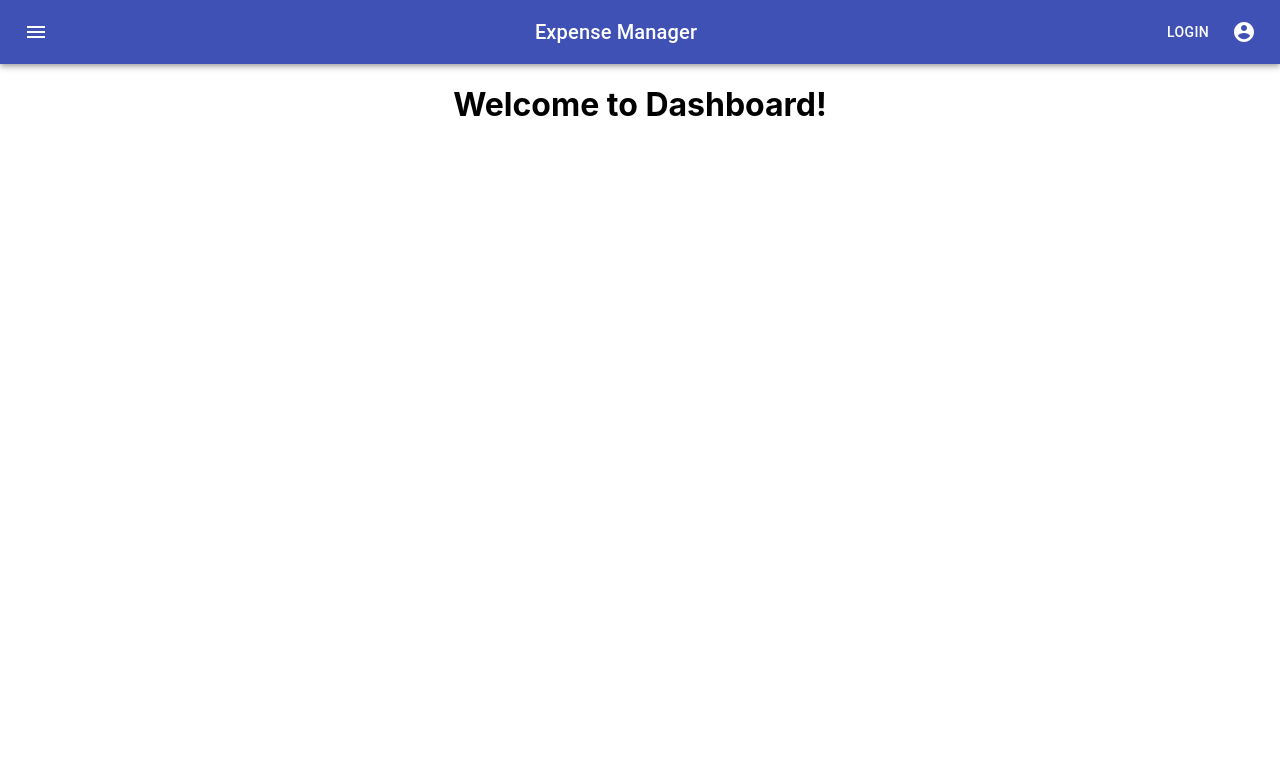
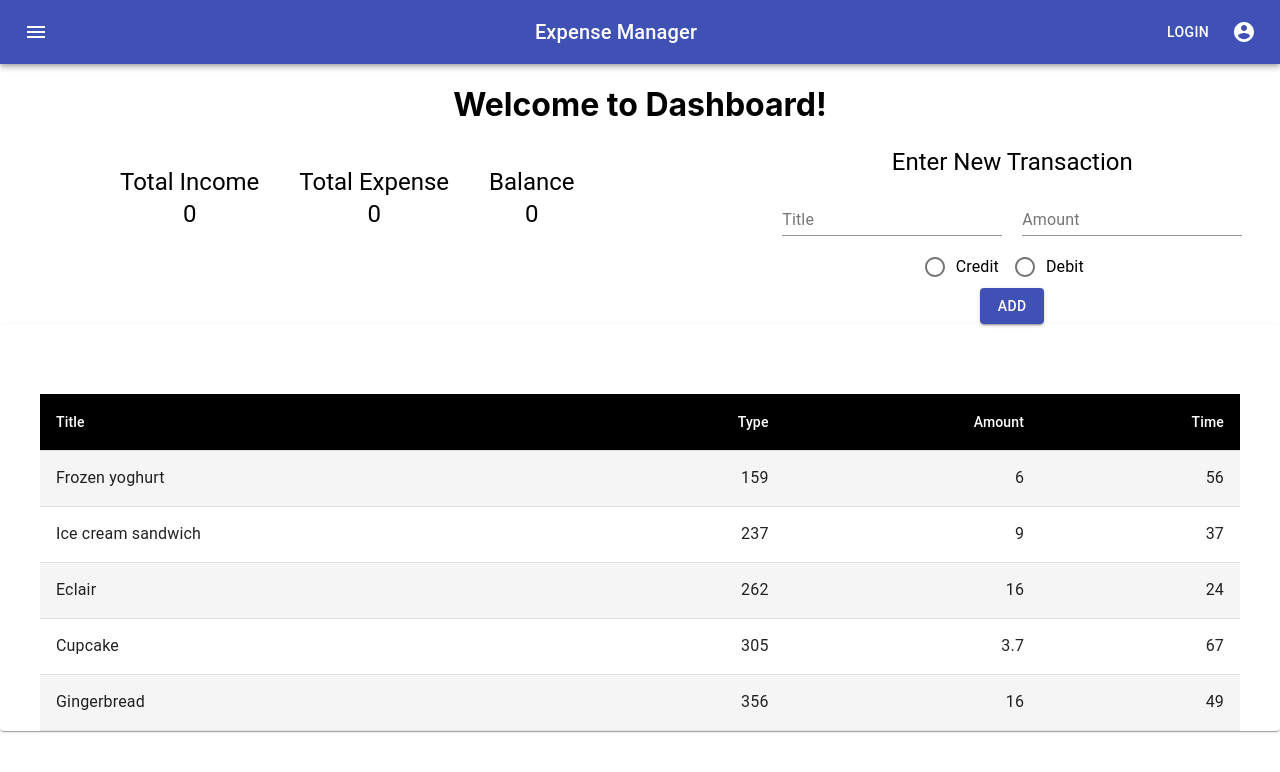
Before and after one commit to Richa-24/Expense-Manager, a React (Create React App) app in the folder react/: page /dashboard in a window 1280 px wide. Shown: the top 772 px of the page. Built offline with nearby package versions, Linux system fonts and the light colour scheme; no server answers.

Commit message:
Dashboard UI

```diff
--- a/react/src/App.js
+++ b/react/src/App.js
@@ -1,10 +1,22 @@
-import React from 'react';
+import React, { useEffect } from 'react';
 import './App.css';
 import Routes from './Pages/Routes';
 import { BrowserRouter } from 'react-router-dom'
 import Navbar from './Components/Navbar';
+import { useDispatch } from 'react-redux';
+import { loginSuccess } from './Redux/auth/actions';
 
 function App() {
+
+  const dispatch = useDispatch()
+
+  useEffect(() => {
+    const auth = localStorage.getItem("auth")
+    if (auth) {
+      dispatch(loginSuccess(auth))
+    }
+  })
+
   return (
     <div className="App">
       <BrowserRouter>
--- a/react/src/Pages/Dashboard.jsx
+++ b/react/src/Pages/Dashboard.jsx
@@ -1,10 +1,177 @@
-import React from 'react'
+import React, { useState, useEffect } from 'react';
+import { useSelector, useDispatch } from 'react-redux';
+import { withStyles, makeStyles } from '@material-ui/core/styles';
+import Table from '@material-ui/core/Table';
+import TableBody from '@material-ui/core/TableBody';
+import TableCell from '@material-ui/core/TableCell';
+import TableContainer from '@material-ui/core/TableContainer';
+import TableHead from '@material-ui/core/TableHead';
+import TableRow from '@material-ui/core/TableRow';
+import Paper from '@material-ui/core/Paper';
+import { Box, Typography, TextField, FormControl, FormControlLabel, FormLabel, Radio, RadioGroup, Button } from '@material-ui/core';
+import { postUserTransactions } from '../Redux/app/actions'
+import { fetchUserTransactions } from '../Redux/app/actions'
+
+const StyledTableCell = withStyles((theme) => ({
+    head: {
+        backgroundColor: theme.palette.common.black,
+        color: theme.palette.common.white,
+    },
+    body: {
+        fontSize: 16,
+    },
+}))(TableCell);
+
+const StyledTableRow = withStyles((theme) => ({
+    root: {
+        '&:nth-of-type(odd)': {
+            backgroundColor: theme.palette.action.hover,
+        },
+    },
+}))(TableRow);
+
+function createData(name, calories, fat, carbs) {
+    return { name, calories, fat, carbs };
+}
+
+const rows = [
+    createData('Frozen yoghurt', 159, 6.0, 56),
+    createData('Ice cream sandwich', 237, 9.0, 37),
+    createData('Eclair', 262, 16.0, 24),
+    createData('Cupcake', 305, 3.7, 67),
+    createData('Gingerbread', 356, 16.0, 49),
+];
+
+const useStyles = makeStyles({
+    topRow: {
+        display: 'flex',
+        margin: "auto",
+        paddingLeft: 100
+
+    },
+
+    newTrans: {
+        margin: "auto",
+        paddingLeft: 150
+    },
+
+    transInput: {
+        margin: 10
+    },
+
+    total: {
+        display: 'flex',
+    },
+
+    title: {
+        padding: 20
+    },
+
+    table: {
+        minWidth: 700,
+        maxWidth: 1200,
+        margin: "auto",
+        marginTop: 70
+    },
+
+
+});
 
 export default function Dashboard() {
+    const classes = useStyles();
+    const dispatch = useDispatch()
 
+    const [income, setIncome] = useState(0)
+    const [balance, setBalance] = useState(0)
+    const [expense, setExpense] = useState(0)
+
+    const [title, setTitle] = useState("")
+    const [amount, setAmount] = useState("")
+    const [type, setType] = useState("")
+
+
+    let user_id = useSelector((state) => state.auth.user_id)
+    let transactions_data = useSelector((state) => state.app.transactions_data) || []
+    console.log(transactions_data)
+
+    useEffect(() => {
+        let user_id = localStorage.getItem("auth")
+        console.log(user_id)
+        dispatch(fetchUserTransactions(user_id))
+    }, [])
+
+    const handleAdd = () => {
+        let item = {
+            title: title,
+            amount: amount,
+            type: type,
+            user_id: user_id
+        }
+        dispatch(postUserTransactions(item))
+        console.log(item)
+    }
     return (
         <>
             <h1>Welcome to Dashboard!</h1>
+
+            <Box className={classes.topRow}>
+                <Box className={classes.total}>
+                    <Typography variant="h5" className={classes.title}>
+                        <Box>Total Income</Box>
+                        <Box>{income}</Box>
+                    </Typography>
+                    <Typography variant="h5" className={classes.title}>
+                        <Box>Total Expense</Box>
+                        <Box>{expense}</Box>
+                    </Typography>
+                    <Typography variant="h5" className={classes.title}>
+                        <Box>Balance</Box>
+                        <Box>{balance}</Box>
+                    </Typography>
+                </Box>
+
+                <Box className={classes.newTrans}>
+                    <Typography variant="h5" > Enter New Transaction</Typography>
+
+                    <TextField id="standard-basic" label="Title" className={classes.transInput} value={title} onChange={(e) => setTitle(e.target.value)} />
+                    <TextField id="standard-basic" label="Amount" className={classes.transInput} value={amount} onChange={(e) => setAmount(e.target.value)} />
+
+                    <Box><FormControl component="fieldset">
+
+                        <RadioGroup row aria-label="position" name="position" value={type} onChange={(e) => setType(e.target.value)}>
+                            <FormControlLabel value="C" control={<Radio color="primary" />} label="Credit" />
+                            <FormControlLabel value="D" control={<Radio color="primary" />} label="Debit" />
+                        </RadioGroup>
+                    </FormControl></Box>
+
+                    <Box><Button variant="contained" color="primary" onClick={handleAdd}>Add</Button></Box>
+
+                </Box>
+            </Box>
+            <TableContainer component={Paper}>
+                <Table className={classes.table} aria-label="customized table">
+                    <TableHead>
+                        <TableRow>
+                            <StyledTableCell>Title</StyledTableCell>
+                            <StyledTableCell align="right">Type</StyledTableCell>
+                            <StyledTableCell align="right">Amount</StyledTableCell>
+                            <StyledTableCell align="right">Time</StyledTableCell>
+                        </TableRow>
+                    </TableHead>
+                    <TableBody>
+                        {rows.map((row) => (
+                            <StyledTableRow key={row.name}>
+                                <StyledTableCell component="th" scope="row">
+                                    {row.name}
+                                </StyledTableCell>
+                                <StyledTableCell align="right">{row.calories}</StyledTableCell>
+                                <StyledTableCell align="right">{row.fat}</StyledTableCell>
+                                <StyledTableCell align="right">{row.carbs}</StyledTableCell>
+                            </StyledTableRow>
+                        ))}
+                    </TableBody>
+                </Table>
+            </TableContainer>
         </>
-    )
+    );
 }
--- a/react/src/Redux/app/actions.js
+++ b/react/src/Redux/app/actions.js
@@ -20,14 +20,15 @@ export const postUserTransactions = (payload) => (dispatch) => {
   dispatch(postTransactionRequest(payload))
   return api.post("/transactions",
     {
+      "title": payload.title,
+      "type": payload.type,
+      "amount": payload.amount
+    },
+    {
       headers: {
-        'user_id': payload
+        'user_id': payload.user_id
       },
-      data: {
-        "title": payload.salary,
-        "type": payload.type,
-        "amount": payload.amount
-      }
+
     }
   )
     .then((res) => {
@@ -53,17 +54,22 @@ export const fetchTransactionFailure = (payload) => ({
 })
 
 export const fetchUserTransactions = (payload) => (dispatch) => {
+  console.log(payload)
   dispatch(fetchTransactionRequest(payload))
   return api.get("transactions/",
     {
       headers: {
         'user_id': payload
+      },
+      params: {
+        limit: 5
       }
     }
   )
     .then((res) => {
       console.log(res)
-      dispatch(fetchTransactionSuccess(res))
+      console.log(res.data.results)
+      dispatch(fetchTransactionSuccess(res.data.results))
     })
     .catch((err) => dispatch(fetchTransactionFailure(err)))
 }
--- a/react/src/Redux/auth/actions.js
+++ b/react/src/Redux/auth/actions.js
@@ -49,7 +49,9 @@ export const postUserLogin = (payload) => (dispatch) => {
     dispatch(loginRequest(payload))
     return api.post("/user/login", payload)
         .then((res) => {
-            dispatch(loginSuccess(res))
+            console.log(res.data._id)
+            dispatch(loginSuccess(res.data._id))
+            localStorage.setItem("auth", res.data._id)
         })
         .catch((err) => {
             swal("Oops!", "Something went wrong!", "warning")
--- a/react/src/Redux/auth/reducers.js
+++ b/react/src/Redux/auth/reducers.js
@@ -3,7 +3,8 @@ import * as actionConstants from './actionTypes'
 const initState = {
     isAuth: false,
     signup: false,
-    isLoading: false
+    isLoading: false,
+    user_id: ""
 }
 
 export default (state = initState, action) => {
@@ -38,7 +39,8 @@ export default (state = initState, action) => {
         case actionConstants.LOGIN_SUCCESS:
             return {
                 ...state,
-                isAuth: true
+                isAuth: true,
+                user_id: action.payload
             }
 
         case actionConstants.LOGIN_FAILURE:
```
Also changed, not shown: 1 other file (tests, documents, lock files or other folders).
